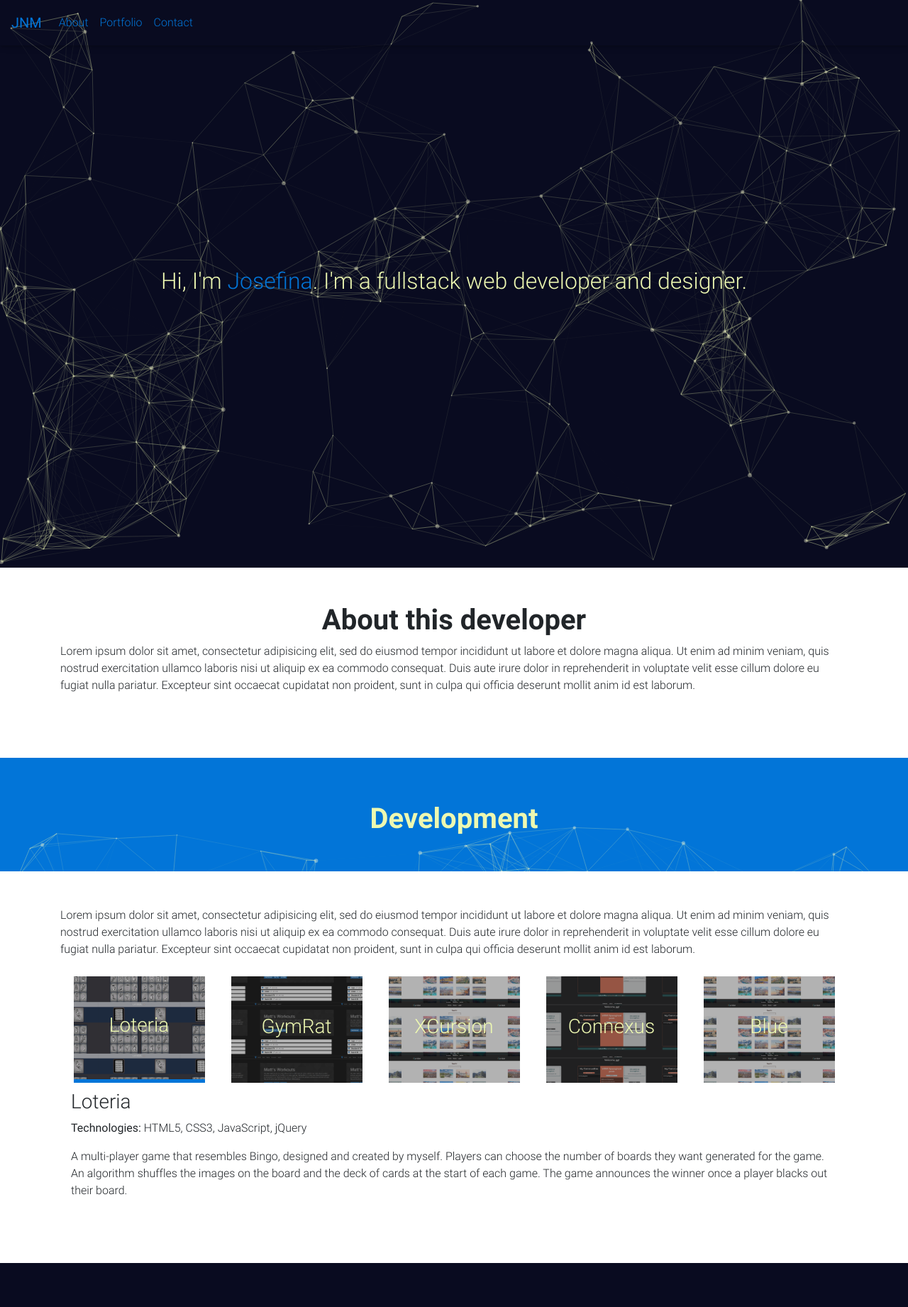
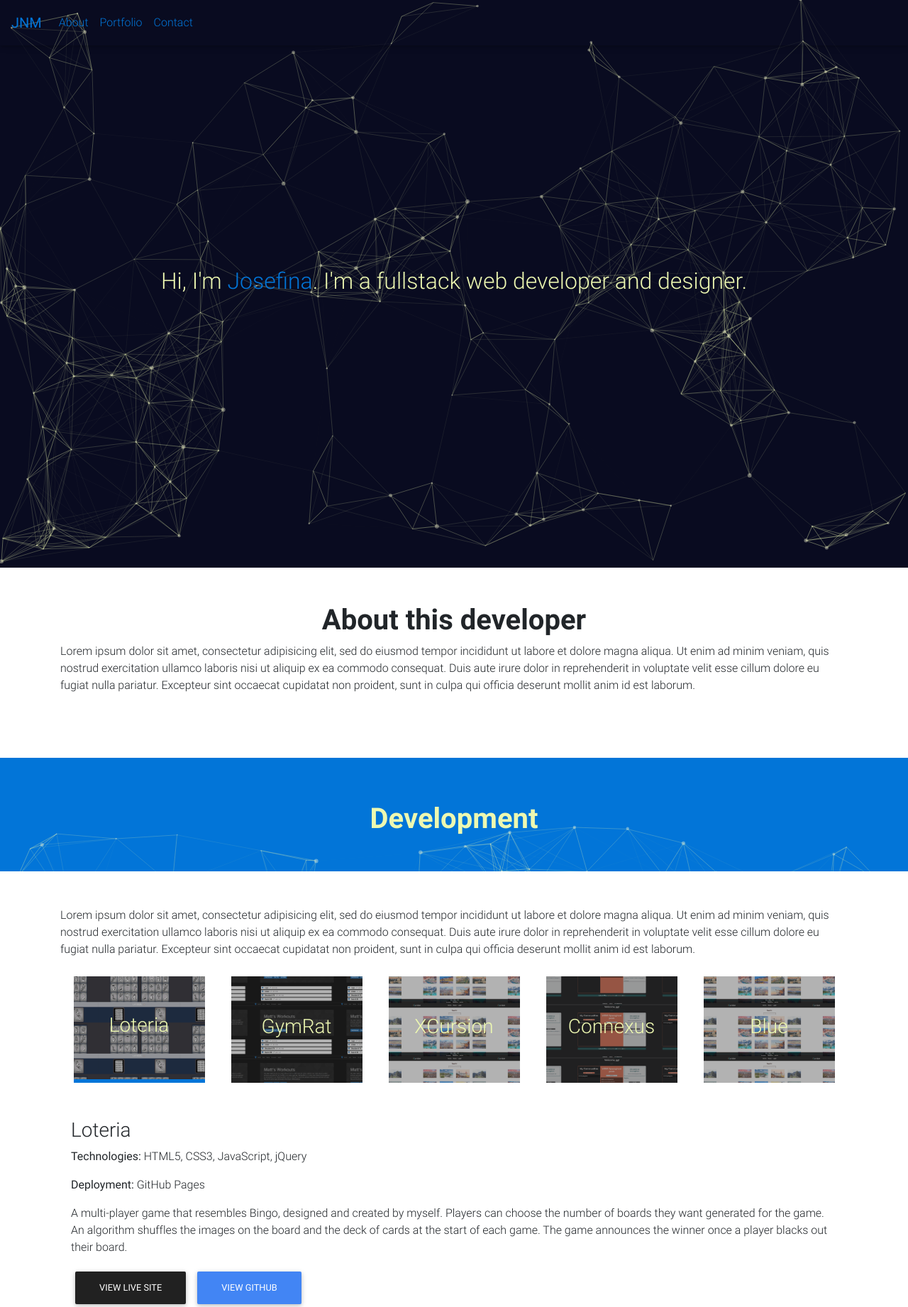
Before and after one commit to jnm2377/portfolio, a PHP site: page / in a window 1280 px wide. Shown: the top 1842 px of the page at 71% size. Run offline with PHP 8.4, Linux system fonts and the light colour scheme; some libraries are stand-ins or nearby versions.

Commit message:
added buttons for live site and github to dev text section

```diff
--- a/css/style.css
+++ b/css/style.css
@@ -94,6 +94,14 @@ section {
 
 .dev-text {
   color: #edf8b1;
+}
+
+.showText {
+  margin: 50px auto;
+}
+
+.clickedText {
+  height: 220px;
 }
 
 #p2-txt, #p3-txt, #p4-txt, #p5-txt {
--- a/index.html
+++ b/index.html
@@ -106,31 +106,47 @@
           <div class="container clickedText" id="p1-txt">
             <h3>Loteria</h3>
             <p><strong>Technologies:</strong> HTML5, CSS3, JavaScript, jQuery</p>
+            <p><strong>Deployment:</strong> GitHub Pages</p>
             <p>A multi-player game that resembles Bingo, designed and created by myself. Players can choose the number of boards they want generated for the game. An algorithm shuffles the images on the board and the deck of cards at the start of each game. The game announces the winner once a player blacks out their board.</p>
+            <a href="https://jnm2377.github.io/La-Loteria/" target="_blank"><button type="button" class="btn btn-dark">View Live Site</button></a>
+            <a href="https://github.com/jnm2377/La-Loteria" target="_blank"><button type="button" class="btn btn-primary">View GitHub</button></a>
           </div>
 
           <div class="container" id="p2-txt">
             <h3>GymRat</h3>
             <p><strong>Technologies:</strong> Node.js, Express, EJS, MongoDB, JavaScript, HTML5, CSS3, Bootstrap</p>
+            <p><strong>Deployment:</strong> Heroku</p>
             <p>A multi-page web app that is both a social network for bodybuilders and a workout tracker application. The backend utilizes Mongoose and the frontend utilizes EJS. I created the backend models based off of my own knowlegde of lifting.</p>
+            <a href="https://gym-rat-workout-tracker.herokuapp.com/" target="_blank"><button type="button" class="btn btn-dark">View Live Site</button></a>
+            <a href="https://github.com/jnm2377/Workout_Tracker_App" target="_blank"><button type="button" class="btn btn-primary">View GitHub</button></a>
           </div>
 
           <div class="container" id="p3-txt">
             <h3>XCursion</h3>
             <p><strong>Technologies:</strong> Node.js, Express, Angular.js, MongoDB, jQuery, HTML5, CSS3</p>
+            <p><strong>Deployment:</strong> Heroku</p>
             <p>A single-page web app with an Express backend and Angular frontend. This app, which tracks the places you've traveled to or want to go to, was a group project. Most of my work was focused on the frontend side, styling our pages. However, I created our "places" model and routes for the backend.</p>
+            <a href="https://xcursion.herokuapp.com/" target="_blank"><button type="button" class="btn btn-dark">View Live Site</button></a>
+            <a href="https://github.com/jnm2377/travel_tracker-1" target="_blank"><button type="button" class="btn btn-primary">View GitHub</button></a>
           </div>
 
           <div class="container" id="p4-txt">
             <h3>Connexus</h3>
-            <p><strong>Technologies:</strong> Rails, Node.js, Express, Angular.js, HTML5, CSS3</p>
+            <p><strong>Technologies:</strong> Ruby on Rails, PostgreSQL, Node.js, Express, Angular.js, HTML5, CSS3</p>
+            <p><strong>Deployment:</strong> Heroku</p>
             <p>A single-page web app with a Rails backend and an Angular/Express frontend. This app is a community board forum, also built as a group project. For the backend, I created our models and routes - excluding authentication. On the front end, I worked on getting full CRUD with our html forms and http requests.</p>
+            <a href="https://entertheconnexus.herokuapp.com/" target="_blank"><button type="button" class="btn btn-dark">View Live Site</button></a>
+            <a href="https://github.com/jnm2377/community_app_frontend" target="_blank"><button type="button" class="btn btn-primary">View Frontend GitHub</button></a>
+            <a href="https://github.com/jnm2377/connexus-api" target="_blank"><button type="button" class="btn btn-primary">View Backend GitHub</button></a>
           </div>
 
           <div class="container" id="p5-txt">
             <h3>Blue</h3>
             <p><strong>Technologies:</strong> Node.js, Express, Angular.js, MongoDB, Chart.js, HTML5, CSS3</p>
+            <p><strong>Deployment:</strong> Heroku</p>
             <p>A single-page web app with an Express backend and an Angular frontend. I created this app because of my passion for health, but mostly because of my <b>extreme</b> love for data visualization. I wanted to design an app that not only tracked how much water you're drinking on a daily basis, but also helped you visualize it.</p>
+            <a href="" target="_blank"><button type="button" class="btn btn-dark">View Live Site</button></a>
+            <a href="https://github.com/jnm2377/Blue-App" target="_blank"><button type="button" class="btn btn-primary">View GitHub</button></a>
           </div>
         </div>
       </section>
```
